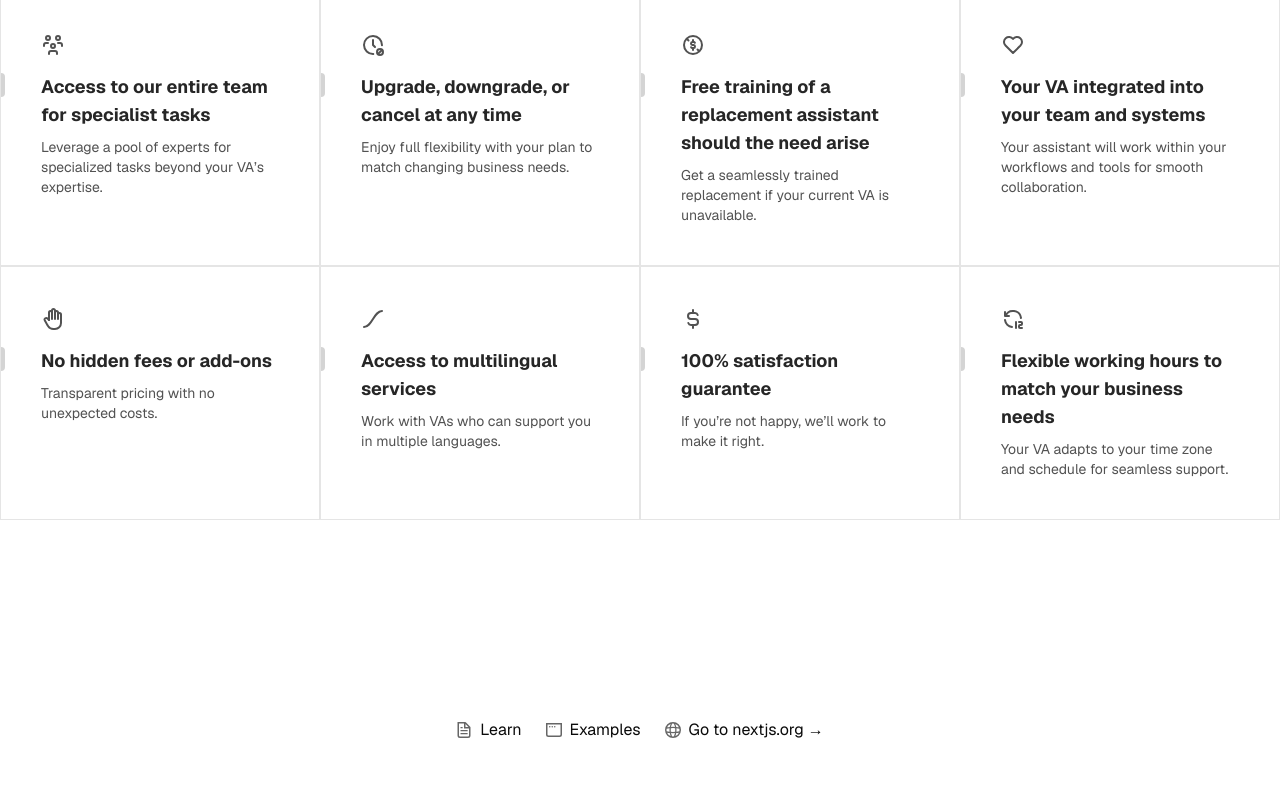
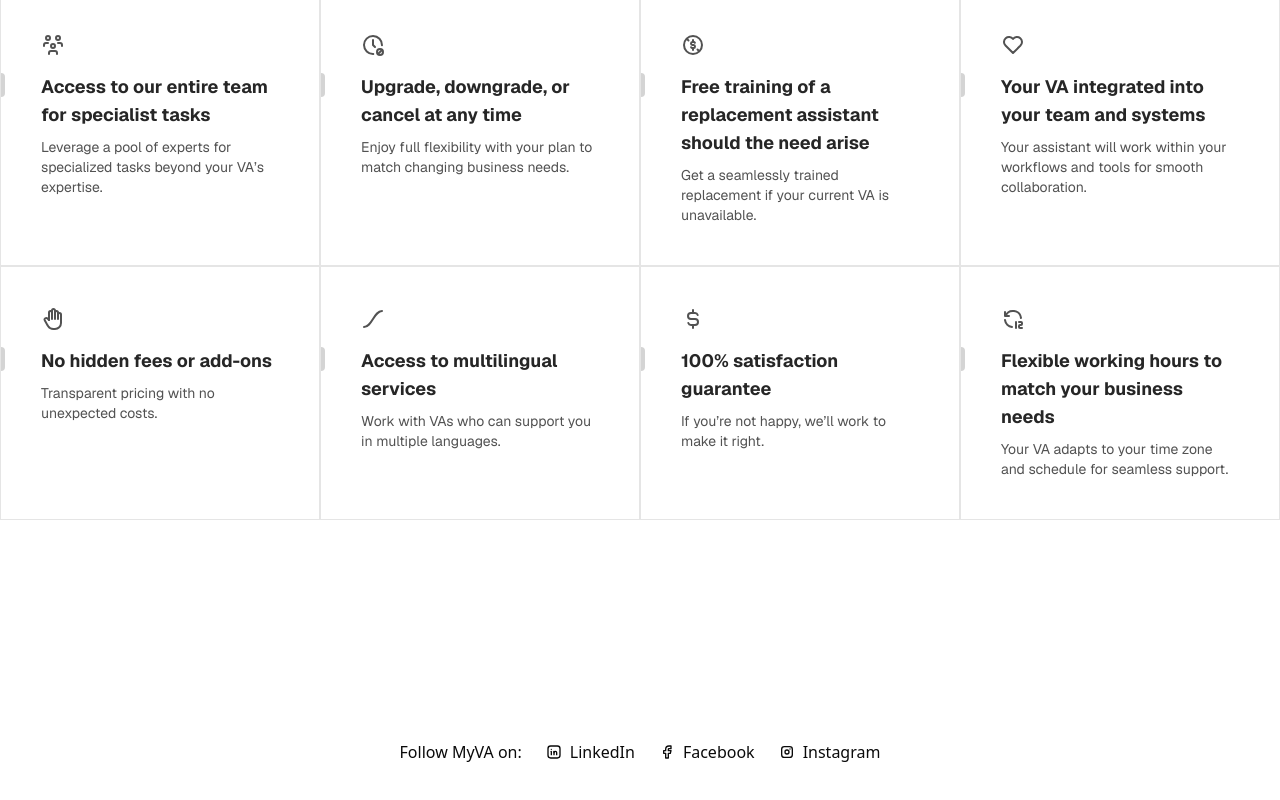
Before and after one commit to deyaxshami/myva, a Next.js app: page / in a window 1280 px wide. Shown: the part 3358-4158 px from the top of the page. Before the commit the page ends 4100 px from the top, so only its background shows below. Built offline with nearby package versions, Linux system fonts and the light colour scheme.

Commit message:
Update links

```diff
--- a/app/layout.tsx
+++ b/app/layout.tsx
@@ -3,6 +3,13 @@ import { Geist, Geist_Mono } from "next/font/google";
 import "./globals.css";
 import Navbar from "@/components/Navbar";
 import { ThemeProvider } from "@/components/theme-provider";
+import Image from "next/image";
+import {
+  IconBrandLinkedin,
+  IconBrandFacebook,
+  IconBrandInstagram
+} from "@tabler/icons-react";
+import Link from "next/link";
 
 const geistSans = Geist({
   variable: "--font-geist-sans",
@@ -39,6 +46,53 @@ export default function RootLayout({
           <Navbar></Navbar>
           {children}
         </ThemeProvider>
+        <footer className="row-start-3 flex gap-6 flex-wrap items-center justify-center mb-16">
+          <span>
+            Follow MyVA on:
+          </span>
+          <a
+            className="flex items-center gap-2 hover:underline hover:underline-offset-4"
+            href="https://www.linkedin.com/company/gomyva/"
+            target="_blank"
+            rel="noopener noreferrer"
+          >
+            <IconBrandLinkedin
+              aria-hidden
+              width={16}
+              height={16}
+            >
+            </IconBrandLinkedin>
+            LinkedIn
+          </a>
+          <a
+            className="flex items-center gap-2 hover:underline hover:underline-offset-4"
+            href="https://www.facebook.com/people/MYVA/61567469493966/?sk=about"
+            target="_blank"
+            rel="noopener noreferrer"
+          >
+            <IconBrandFacebook
+              aria-hidden
+              width={16}
+              height={16}
+            >
+            </IconBrandFacebook>
+            Facebook
+          </a>
+          <a
+            className="flex items-center gap-2 hover:underline hover:underline-offset-4"
+            href="https://www.instagram.com/reimyva/"
+            target="_blank"
+            rel="noopener noreferrer"
+          >
+            <IconBrandInstagram
+              aria-hidden
+              width={16}
+              height={16}
+            >
+            </IconBrandInstagram>
+            Instagram
+          </a>
+        </footer>
       </body>
     </html>
   );
--- a/app/page.tsx
+++ b/app/page.tsx
@@ -16,53 +16,6 @@ export default function Home() {
 
         <FeaturesSectionDemo />
       </main>
-      <footer className="row-start-3 flex gap-6 flex-wrap items-center justify-center">
-        <a
-          className="flex items-center gap-2 hover:underline hover:underline-offset-4"
-          href="https://nextjs.org/learn?utm_source=create-next-app&utm_medium=appdir-template-tw&utm_campaign=create-next-app"
-          target="_blank"
-          rel="noopener noreferrer"
-        >
-          <Image
-            aria-hidden
-            src="/file.svg"
-            alt="File icon"
-            width={16}
-            height={16}
-          />
-          Learn
-        </a>
-        <a
-          className="flex items-center gap-2 hover:underline hover:underline-offset-4"
-          href="https://vercel.com/templates?framework=next.js&utm_source=create-next-app&utm_medium=appdir-template-tw&utm_campaign=create-next-app"
-          target="_blank"
-          rel="noopener noreferrer"
-        >
-          <Image
-            aria-hidden
-            src="/window.svg"
-            alt="Window icon"
-            width={16}
-            height={16}
-          />
-          Examples
-        </a>
-        <a
-          className="flex items-center gap-2 hover:underline hover:underline-offset-4"
-          href="https://nextjs.org?utm_source=create-next-app&utm_medium=appdir-template-tw&utm_campaign=create-next-app"
-          target="_blank"
-          rel="noopener noreferrer"
-        >
-          <Image
-            aria-hidden
-            src="/globe.svg"
-            alt="Globe icon"
-            width={16}
-            height={16}
-          />
-          Go to nextjs.org →
-        </a>
-      </footer>
     </div>
   );
 }
```
